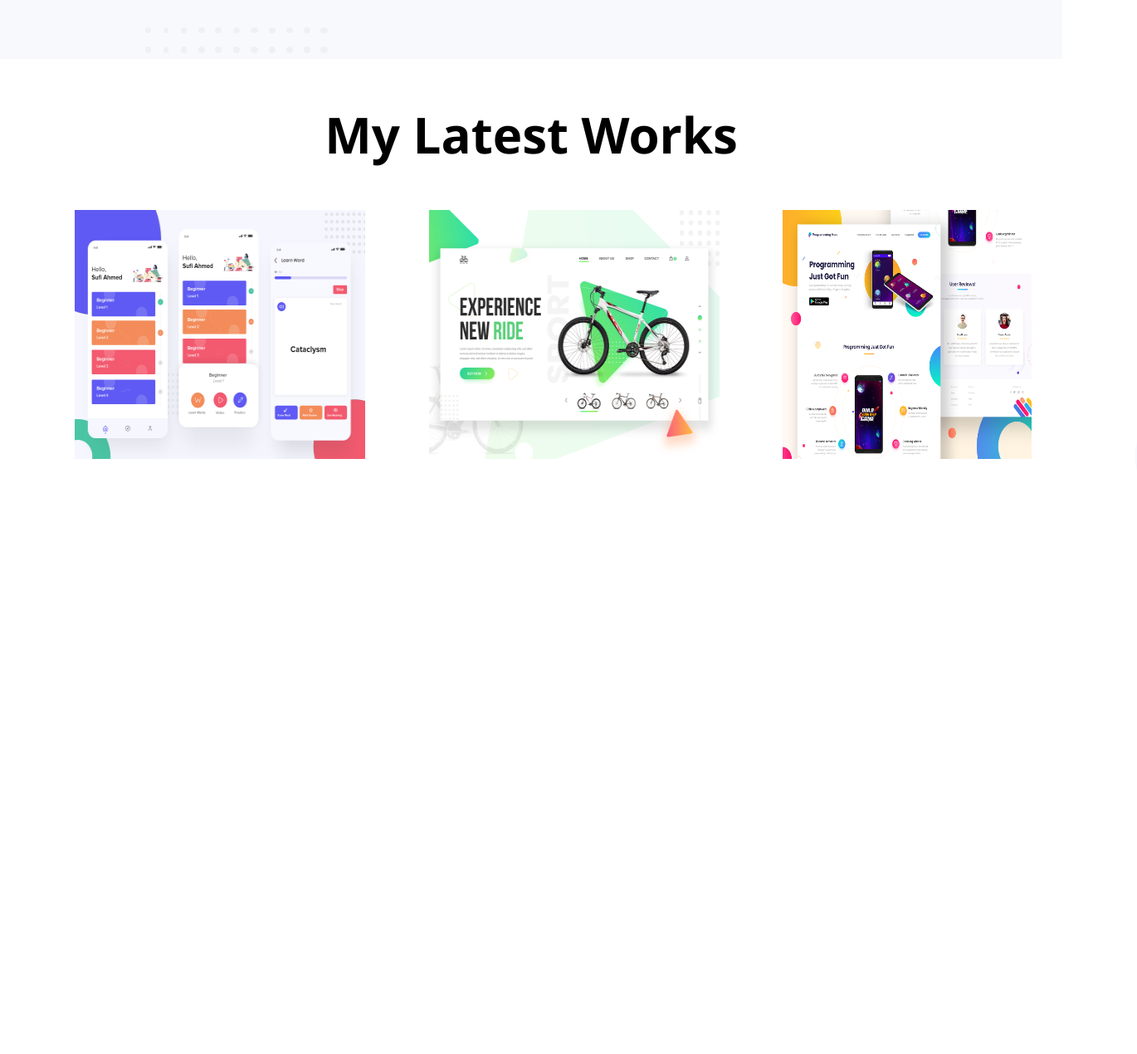
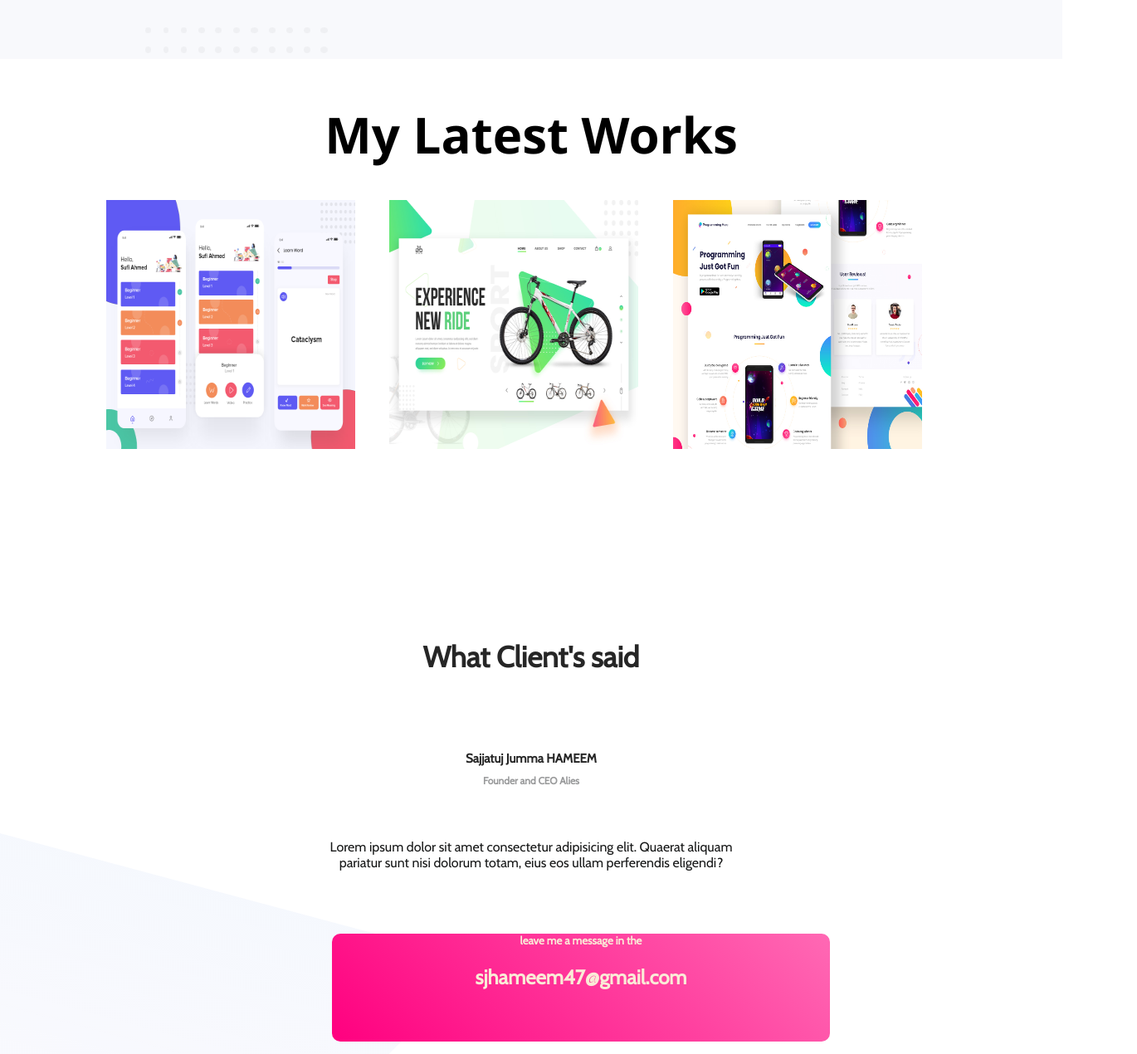
Before and after one commit to SJ-Hameem/selfmade-first, a plain HTML site: page index.html in a window 1280 px wide. Shown: the part 1093-2363 px from the top of the page at 83% size, 1370 px wide, since content can reach past the window. Before the commit the page ends 1846 px from the top, so only its background shows below. Drawn offline with nearby package versions, Linux system fonts and the light colour scheme.

Commit message:
8th-commit

```diff
--- a/index.html
+++ b/index.html
@@ -12,6 +12,8 @@
     <style> @import url('https://fonts.googleapis.com/css2?family=Yantramanav:wght@300&display=swap'); </style>
     <link rel="preconnect" href="https://fonts.googleapis.com"><link rel="preconnect" href="https://fonts.gstatic.com" crossorigin><link href="https://fonts.googleapis.com/css2?family=Montserrat:wght@500&display=swap" rel="stylesheet">
     <style> @import url('https://fonts.googleapis.com/css2?family=Montserrat:wght@500&display=swap'); </style>
+    <link rel="preconnect" href="https://fonts.googleapis.com"><link rel="preconnect" href="https://fonts.gstatic.com" crossorigin><link href="https://fonts.googleapis.com/css2?family=Cabin&display=swap" rel="stylesheet">
+    <style> @import url('https://fonts.googleapis.com/css2?family=Cabin&display=swap'); </style>
 </head>
 <body>
    <section class="one">
@@ -37,7 +39,7 @@
             <a class="download-cv" target="_blank" href="https://github.com/SJ-Hameem/selfmade-first">DOWNLOAD CV</a>
     </div>
    </section>
-    <section id="latest">
+    <section class="latest">
         <h1 class="latest-work" align="center">My Latest Works</h1>
     </section>
     <section class="three">
@@ -51,5 +53,23 @@
             <img class="three-work" src="work-3.jpg" alt="">
         </div>
     </section>
+    <section class="four">
+        <div class="client-said">
+            <h1 align="center" class="said">What Client's said</h1>
+            <br>
+            <br>
+            <h5 class="sj" align="center"> Sajjatuj Jumma HAMEEM</h5>
+            <h6 class="ceo" align="center">Founder and CEO Alies</h6>
+            <br>
+            <p id="lorem" align="center">Lorem ipsum dolor sit amet consectetur adipisicing elit. Quaerat aliquam pariatur sunt nisi dolorum totam, eius eos ullam perferendis eligendi?</p>
+        </div>
+        <br>
+        <br>
+        <div class="pink-box">
+            <h5 class="leave-msg">leave me a message in the</h5>
+            <h1 class="mail">sjhameem47@gmail.com</h1>
+        </div>
+
+    </section>
 </body>
 </html>
--- a/style.css
+++ b/style.css
@@ -83,7 +83,7 @@ p{
 }
 .latest{
     width: 100%;
-    height: 200px;
+    height: 120px;
     text-align: center;
     justify-self: end;
 }
@@ -93,24 +93,26 @@ p{
     font-family: 'Segoe UI', Tahoma, Geneva, Verdana, sans-serif;
 }
 .three{
-    margin-left: 90px;
+    margin-left: 5%;
+    padding-left: 5%;
+    padding-right: 5%;
     background-image: url(latest-work-bg.png);
     height: 500px;
-    width: 100%;
+    width: 80%;
     display: grid;
     grid-template-columns: repeat(3,1fr);
     grid-template-areas:
        "a b c";
-    grid-gap: -100px;
+
 }
 .one-work{
     grid-area: a;
-    width: 350px;
+    width: 300px;
     height: 300px;
 }
 .two-work{
     grid-area: b;
-    width: 350px;
+    width: 300px;
     height: 300px;
 
 }
@@ -119,3 +121,44 @@ p{
     width: 300px;
     height: 300px;
 }
+.four{
+    background-image: url(footer-bg.png);
+    width: 100%;
+    height: 500px;
+    font-family: 'Cabin', sans-serif;
+    color: #262626;
+}
+.client-said {
+
+}
+.said{
+    font-family: 'Cabin', sans-serif;
+    font-weight: 700;
+    font-size: 35px;
+    color: #262626;
+}
+.sj{
+    font-size: 15px;
+}
+.ceo{
+    color: #999a9b;
+    font-size: 12px;
+    margin-top: -15px;
+}
+#lorem{
+    color: #161717;
+    margin-left: 30%;
+    margin-right: 30%;
+    font-family: 'Cabin', sans-serif;
+
+}
+.pink-box{
+    background-color: palevioletred;
+    width: 600px;
+    height: 130px;
+    text-align: center;
+    margin-left: 400px;
+    border-radius: 10px;
+    color: antiquewhite;
+    background-image: linear-gradient(45deg,#ff007f,#FF69B4);
+}
```
Also changed, not shown: footer-bg.png (added).
